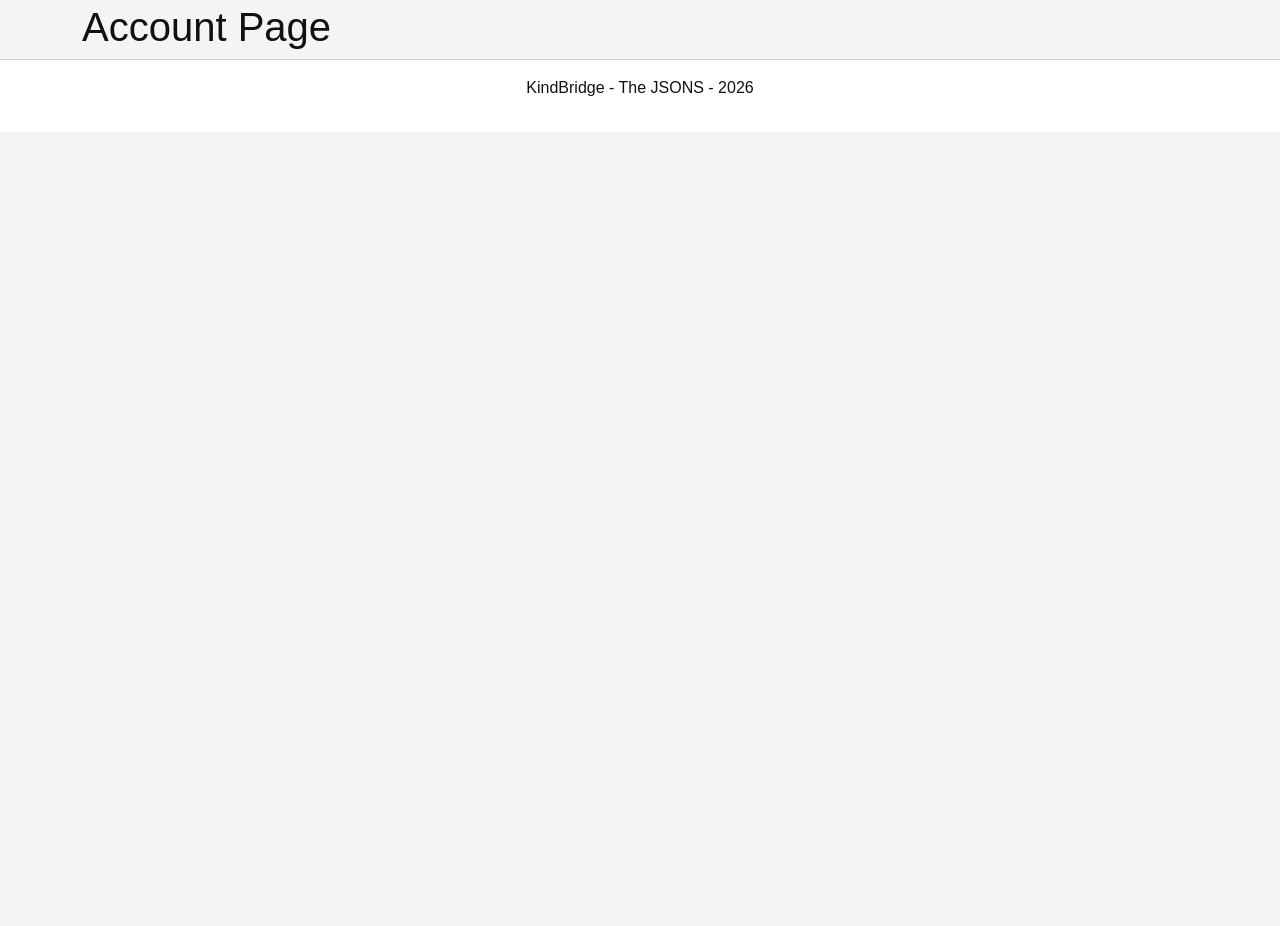
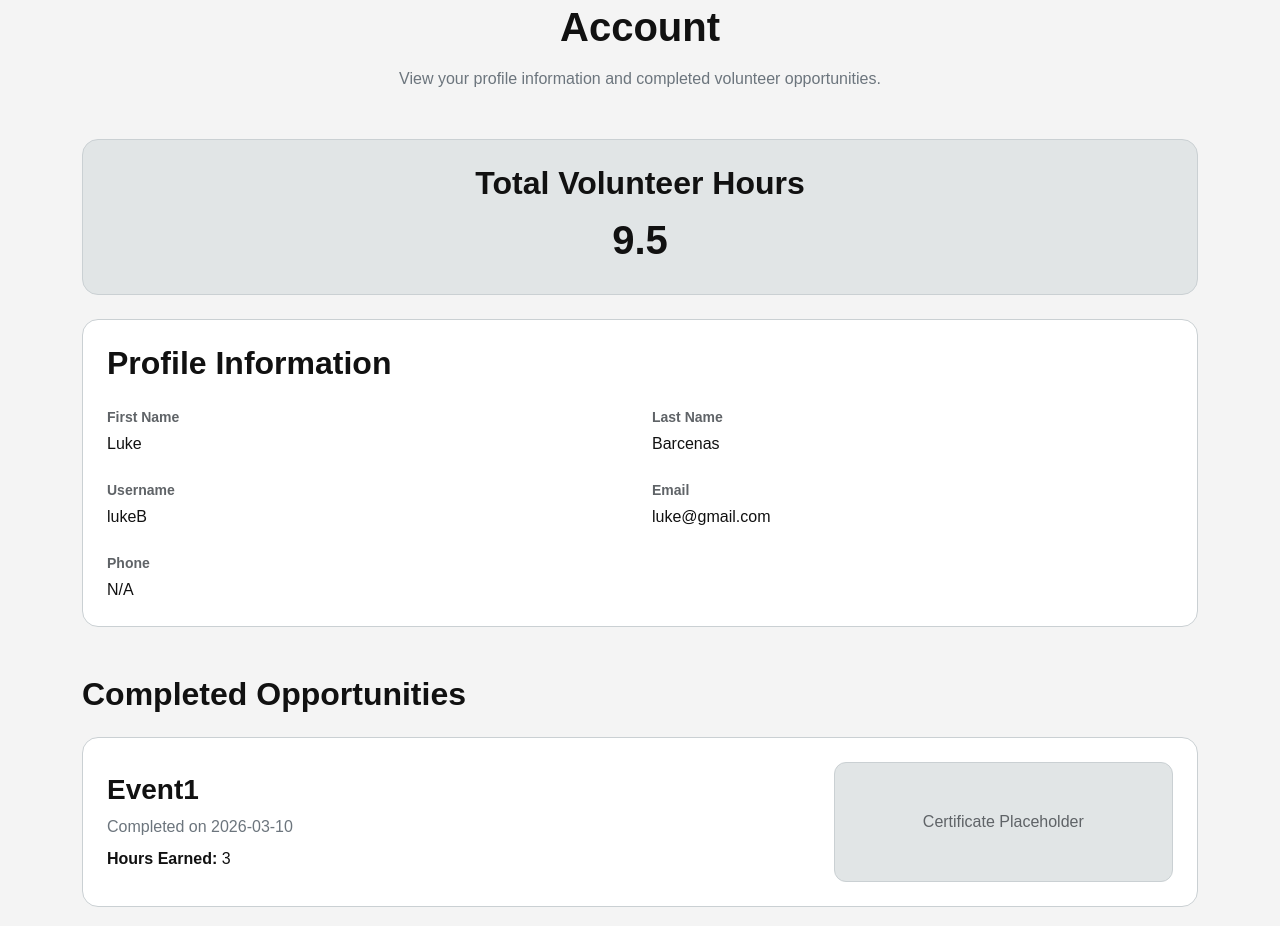
Before and after one commit to energy-joules/the_JSONS, a React (Vite) app in the folder client/: page /account in a window 1280 px wide. Shown: the part 120-1046 px from the top of the page. Before the commit the page ends 800 px from the top, so only its background shows below. Built offline with nearby package versions, Linux system fonts and the light colour scheme.

Commit message:
Add Account Page
Created the skeleton for the account page and updated index.css

```diff
--- a/client/src/index.css
+++ b/client/src/index.css
@@ -1,4 +1,5 @@
 body {
+    margin: 0;
     font-family: Arial, Helvetica, sans-serif;
     background-color: #f4f4f4;
     color: #111111;
@@ -28,7 +29,6 @@ a {
 }
 
 /* homepage */
-
 .home-page h1 {
     line-height: 1.1;
 }
@@ -64,7 +64,7 @@ a {
 }
 
 .features-section {
-    background-color: #e0e3e5;
+    background-color: #e1e5e6;
     border-top: 1px solid #cad0d3;
     border-bottom: 1px solid #cad0d3;
 }
@@ -74,11 +74,11 @@ a {
     margin: 0 auto;
 }
 
-.cta-section h2 {
+.end-section h2 {
     font-size: 32px;
 }
 
-.cta-section p {
+.end-section p {
     max-width: 600px;
     margin: 0 auto;
 }
@@ -103,7 +103,7 @@ a {
     margin: 0 auto;
 }
 
-.search-panel {
+.search-panel, .result-item {
     background-color: #ffffff;
     border: 1px solid #cad0d3;
     border-radius: 16px;
@@ -112,13 +112,6 @@ a {
 
 .results-list {
     margin-top: 20px;
-}
-
-.result-item {
-    background-color: #ffffff;
-    border: 1px solid #cad0d3;
-    border-radius: 16px;
-    padding: 24px;
 }
 
 .result-item + .result-item {
@@ -205,7 +198,7 @@ a {
 }
 
 .map-result-card {
-    background-color: #eceff1;
+    background-color: #e1e5e6;
     border: 1px solid #cad0d3;
     border-radius: 24px;
     padding: 20px;
@@ -232,7 +225,7 @@ a {
         linear-gradient(rgba(0, 0, 0, 0.04) 1px, transparent 1px),
         linear-gradient(90deg, rgba(0, 0, 0, 0.04) 1px, transparent 1px);
     background-size: 32px 32px;
-    background-color: #dde3e7;
+    background-color: #e1e5e6;
 }
 
 .map-placeholder-inner {
@@ -278,3 +271,78 @@ a {
         min-height: 500px;
     }
 }
+
+/* account page */
+.account-page {
+    min-height: 100vh;
+}
+
+.account-header {
+    max-width: 800px;
+    margin: 0 auto;
+}
+
+.account-subtext {
+    max-width: 650px;
+    margin: 0 auto;
+}
+
+.account-info-card,
+.completed-card {
+    background-color: #ffffff;
+    border: 1px solid #cad0d3;
+    border-radius: 16px;
+    padding: 24px;
+}
+
+.account-label {
+    font-size: 14px;
+    font-weight: 600;
+    color: #5f6367;
+}
+
+.completed-list {
+    display: flex;
+    flex-direction: column;
+    gap: 20px;
+}
+
+.certificate-placeholder {
+    background-color: #e1e5e6;
+    border: 1px solid #cad0d3;
+    border-radius: 12px;
+    min-height: 120px;
+    display: flex;
+    align-items: center;
+    justify-content: center;
+    color: #5f6367;
+}
+
+.account-summary-card {
+    background-color: #e1e5e6;
+    border: 1px solid #cad0d3;
+    border-radius: 16px;
+    padding: 24px;
+    text-align: center;
+}
+
+.account-hours {
+    font-size: 40px;
+    font-weight: 700;
+    color: #111111;
+}
+
+@media (max-width: 767px) {
+    .account-page h1 {
+        font-size: 36px;
+    }
+
+    .account-info-card,
+    .completed-card {
+        padding: 18px;
+    }
+
+    .certificate-placeholder {
+        min-height: 100px;
+    }
+}
--- a/client/src/pages/account.jsx
+++ b/client/src/pages/account.jsx
@@ -1,8 +1,123 @@
 function Account() {
+  const exampleUser = {
+    username: "lukeB",
+    firstName: "Luke",
+    lastName: "Barcenas",
+    email: "luke@gmail.com",
+    phone: "",
+    completedOpportunities: [
+      {
+        id: 1,
+        eventName: "Event1",
+        completedDate: "2026-03-10",
+        hours: 3,
+        certificateImage: "Certificate Placeholder"
+      },
+      {
+        id: 2,
+        eventName: "Event2",
+        completedDate: "2026-03-15",
+        hours: 4,
+        certificateImage: "Certificate Placeholder"
+      },
+      {
+        id: 3,
+        eventName: "Event3",
+        completedDate: "2026-03-20",
+        hours: 2.5,
+        certificateImage: "Certificate Placeholder"
+      }
+    ]
+  };
+
+  const totalHours = exampleUser.completedOpportunities.reduce(
+    (sum, item) => sum + item.hours,
+    0
+  );
+
   return (
-    <div className="container mt-5">
-      <h1>Account Page</h1>
-    </div>
+    <main className="account-page">
+      <section className="py-5">
+        <div className="container">
+          <div className="account-header text-center mb-5">
+            <h1 className="fw-bold mb-3">Account</h1>
+            <p className="account-subtext text-secondary">
+              View your profile information and completed volunteer opportunities.
+            </p>
+          </div>
+
+          <div className="account-summary-card mb-4">
+            <h2 className="fw-semibold mb-2">Total Volunteer Hours</h2>
+            <p className="account-hours mb-0">{totalHours}</p>
+          </div>
+
+          <div className="account-info-card mb-5">
+            <h2 className="fw-semibold mb-4">Profile Information</h2>
+
+            <div className="row g-4">
+              <div className="col-12 col-md-6">
+                <p className="account-label mb-1">First Name</p>
+                <p className="mb-0">{exampleUser.firstName}</p>
+              </div>
+
+              <div className="col-12 col-md-6">
+                <p className="account-label mb-1">Last Name</p>
+                <p className="mb-0">{exampleUser.lastName}</p>
+              </div>
+
+              <div className="col-12 col-md-6">
+                <p className="account-label mb-1">Username</p>
+                <p className="mb-0">{exampleUser.username}</p>
+              </div>
+
+              <div className="col-12 col-md-6">
+                <p className="account-label mb-1">Email</p>
+                <p className="mb-0">{exampleUser.email}</p>
+              </div>
+
+              <div className="col-12 col-md-6">
+                <p className="account-label mb-1">Phone</p>
+                <p className="mb-0">{exampleUser.phone || "N/A"}</p>
+              </div>
+            </div>
+          </div>
+
+          <div className="completed-section">
+            <h2 className="fw-semibold mb-4">Completed Opportunities</h2>
+
+            <div className="completed-list">
+              {exampleUser.completedOpportunities.length === 0 ? (
+                <p className="text-secondary mb-0">
+                  No completed opportunities yet.
+                </p>
+              ) : (
+                exampleUser.completedOpportunities.map((item) => (
+                  <div key={item.id} className="completed-card">
+                    <div className="row g-4 align-items-center">
+                      <div className="col-12 col-md-8">
+                        <h3 className="fw-bold mb-2">{item.eventName}</h3>
+                        <p className="text-secondary mb-2">
+                          Completed on {item.completedDate}
+                        </p>
+                        <p className="mb-0">
+                          <strong>Hours Earned:</strong> {item.hours}
+                        </p>
+                      </div>
+
+                      <div className="col-12 col-md-4">
+                        <div className="certificate-placeholder">
+                          {item.certificateImage}
+                        </div>
+                      </div>
+                    </div>
+                  </div>
+                ))
+              )}
+            </div>
+          </div>
+        </div>
+      </section>
+    </main>
   );
 }
 
--- a/client/src/pages/home.jsx
+++ b/client/src/pages/home.jsx
@@ -54,7 +54,7 @@ function Home() {
         </div>
       </section>
 
-      <section className="cta-section py-5 text-center">
+      <section className="end-section py-5 text-center">
         <div className="container">
           <h2 className="fw-semibold mb-3">Ready to Get Started?</h2>
 
```
